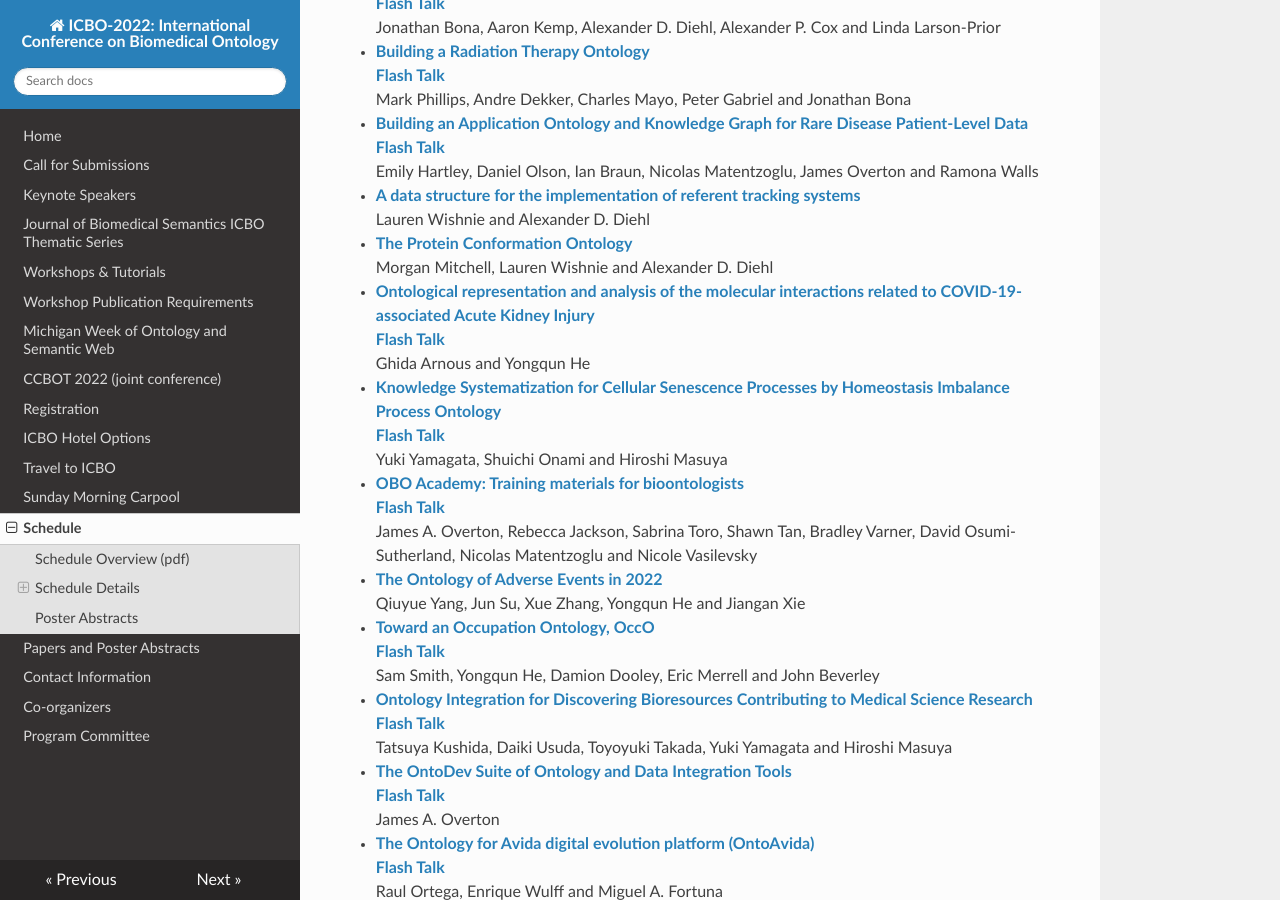
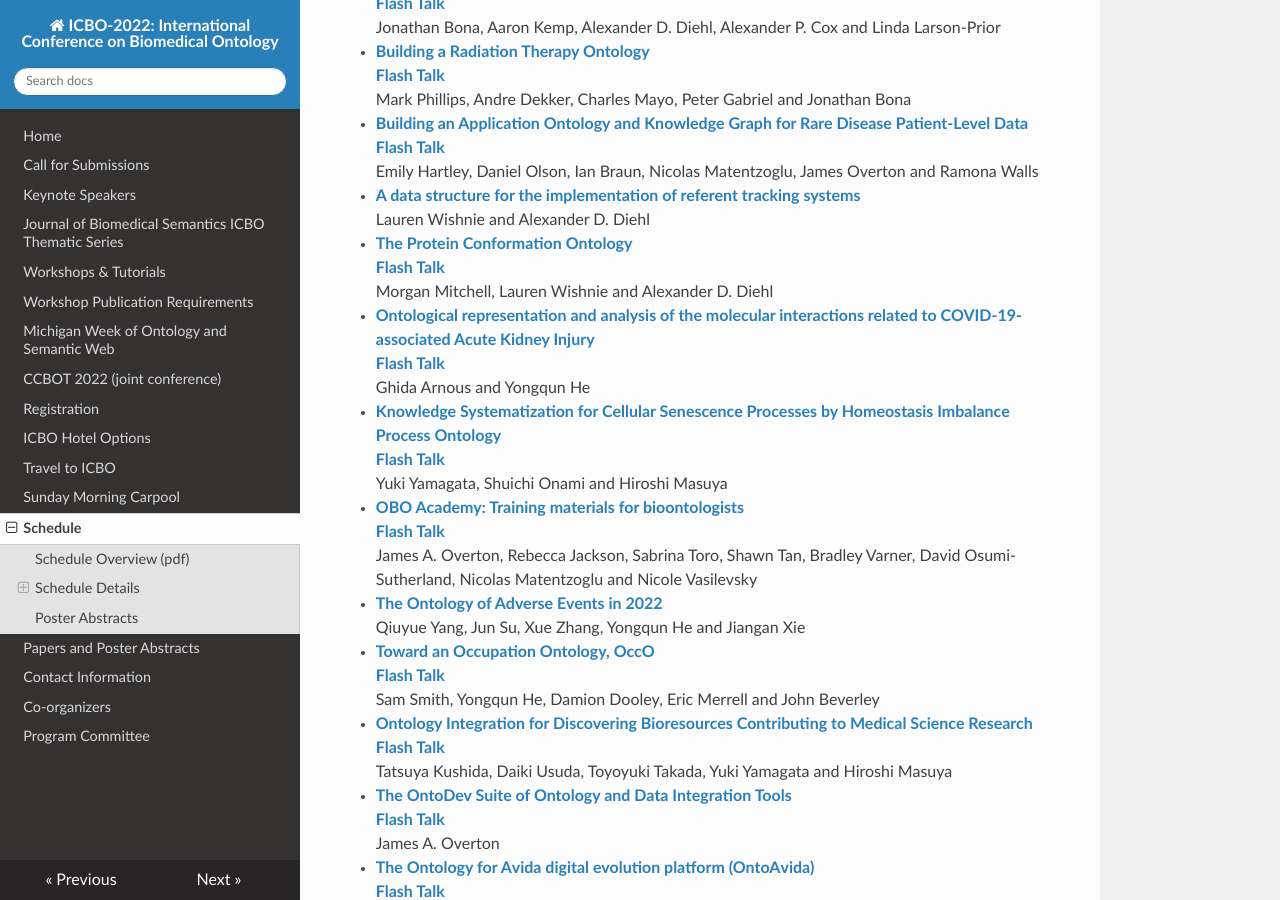
Before and after one commit to johnbeve/BFO-Organization, an MkDocs documentation site: the page built from docs/icbo-schedule.md, in a window 1280 px wide and 900 px high, scrolled down 6425 px. Built offline with MkDocs 1.6.1, drawn with Linux system fonts in a browser that asks for light colours; nearby versions of some CDN libraries.

Commit message:
update schedule

```diff
--- a/docs/icbo-schedule.md
+++ b/docs/icbo-schedule.md
@@ -269,6 +269,7 @@ _The Importance of Ontologies to Connect Data, Enhance Software, and Create a Da
 - **[A data structure for the implementation of referent tracking systems](papers/ICBO-2022_paper_5047.pdf)**
   Lauren Wishnie and Alexander D. Diehl
 - **[The Protein Conformation Ontology](papers/ICBO-2022_paper_5613.pdf)**
+  **[Flash Talk](flash-talks/Protein_Conformation_Ontology.pdf)**
   Morgan Mitchell, Lauren Wishnie and Alexander D. Diehl
 - **[Ontological representation and analysis of the molecular interactions related to COVID-19-associated Acute Kidney Injury](papers/ICBO-2022_paper_3333.pdf)**
   **[Flash Talk](flash-talks/COVID-19-associated_Acute_Kidney_Injury.pdf)**
```
Also changed, not shown: 1 other file.
